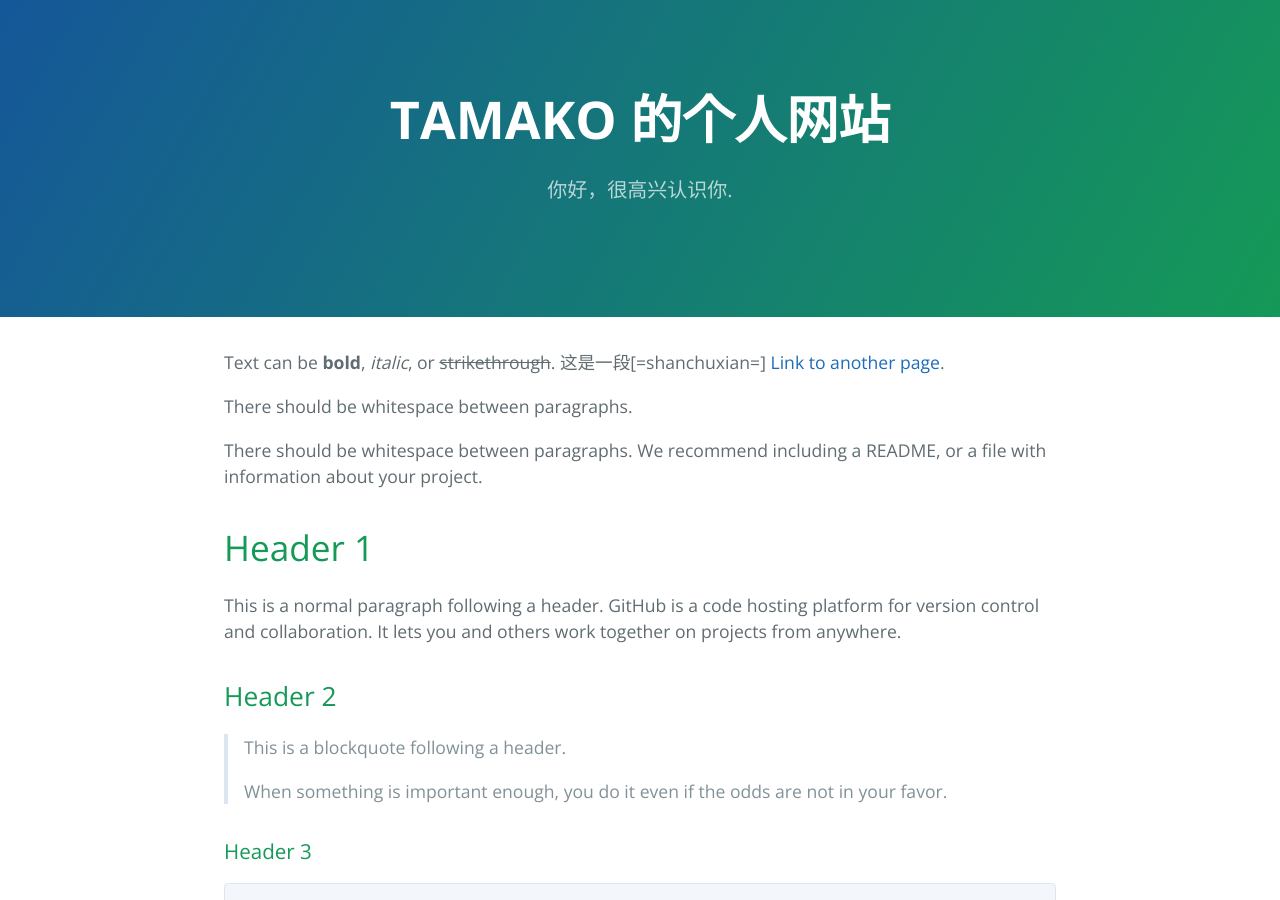
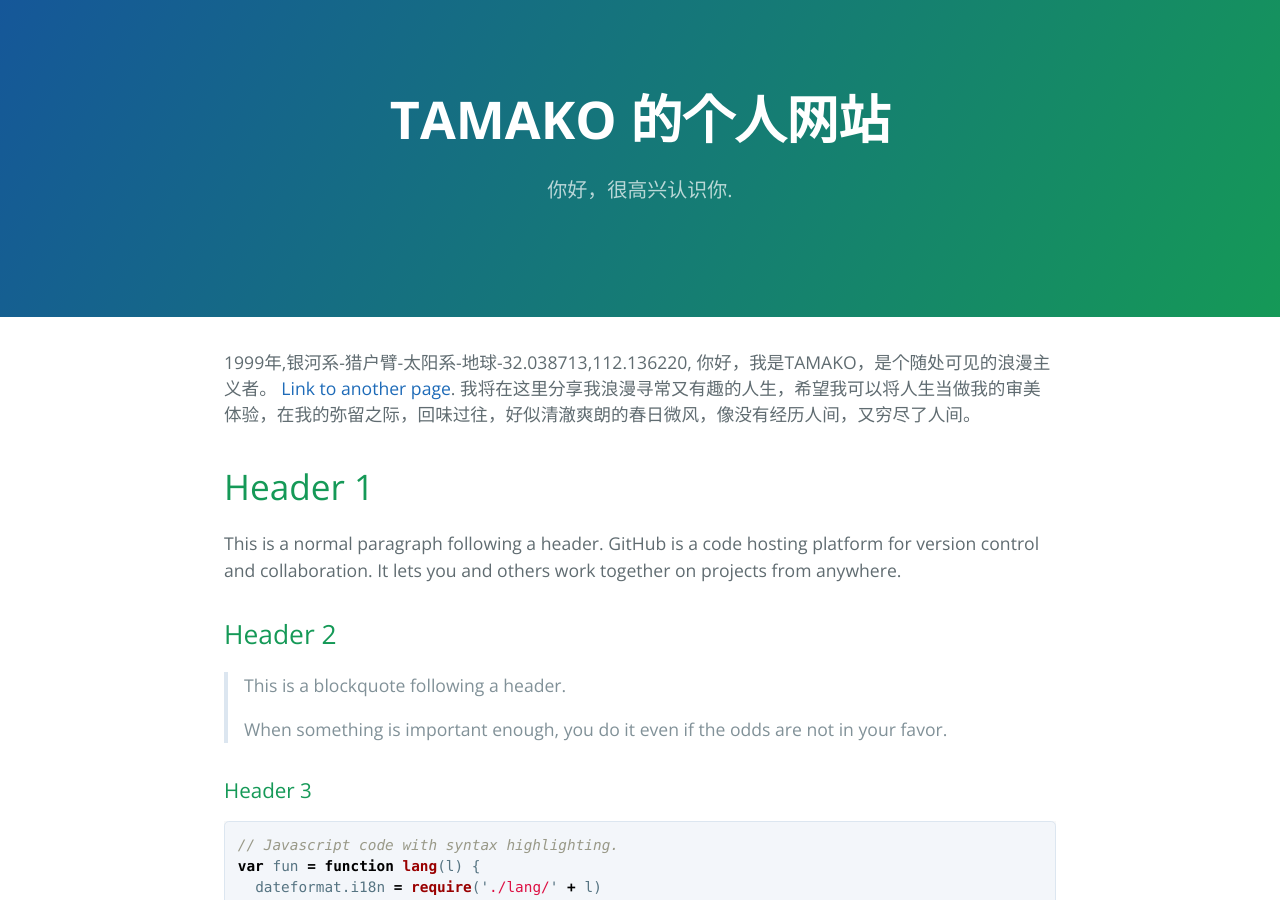
Before and after one commit to tamako23333/tamako23333.github.io, a Jekyll site: the page built from index.md, in a window 1280 px wide and 900 px high. Built offline with Jekyll 4.4.1, drawn with Linux system fonts in a browser that asks for light colours.

Commit message:
Update index.md

```diff
--- a/index.md
+++ b/index.md
@@ -2,14 +2,10 @@
 layout: default
 ---
 
-Text can be **bold**, _italic_, or ~~strikethrough~~.
-这是一段[=shanchuxian=]
+1999年,银河系-猎户臂-太阳系-地球-32.038713,112.136220,
+你好，我是TAMAKO，是个随处可见的浪漫主义者。
 [Link to another page](./another-page.html).
-
-There should be whitespace between paragraphs.
-
-There should be whitespace between paragraphs. We recommend including a README, or a file with information about your project.
-
+我将在这里分享我浪漫寻常又有趣的人生，希望我可以将人生当做我的审美体验，在我的弥留之际，回味过往，好似清澈爽朗的春日微风，像没有经历人间，又穷尽了人间。
 # Header 1
 
 This is a normal paragraph following a header. GitHub is a code hosting platform for version control and collaboration. It lets you and others work together on projects from anywhere.
```
